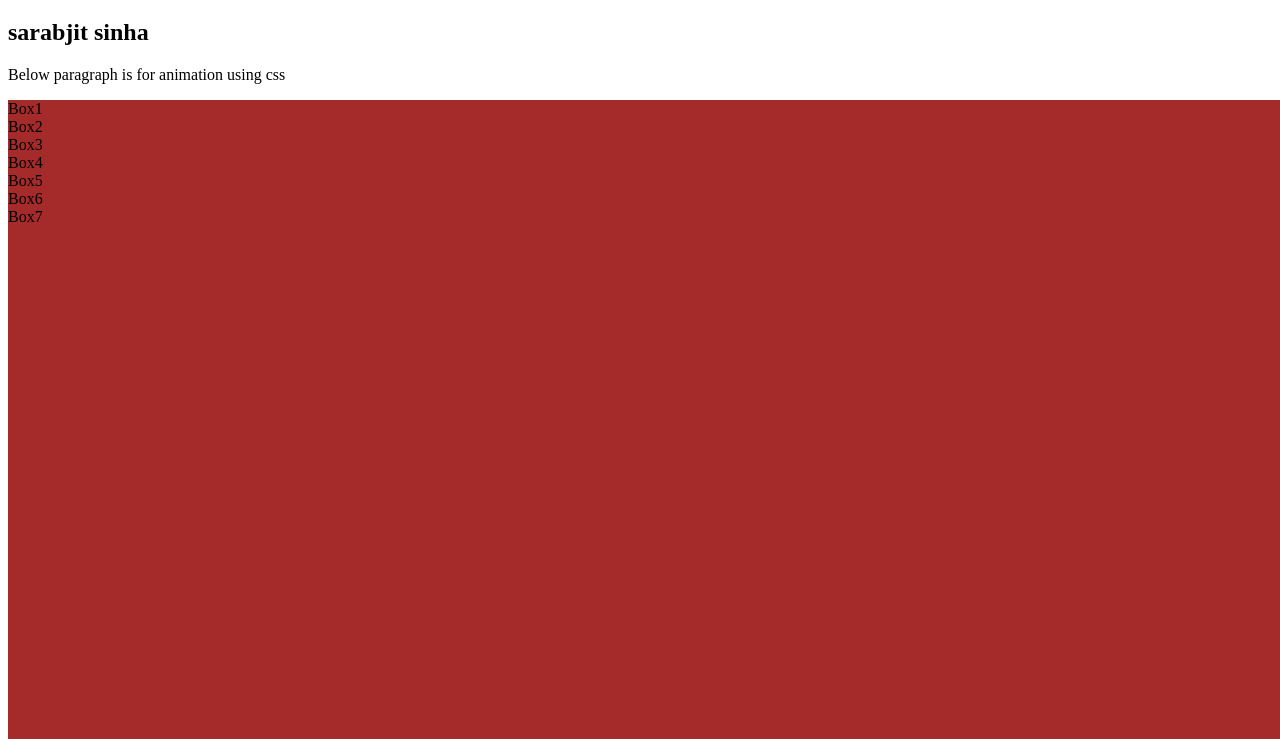
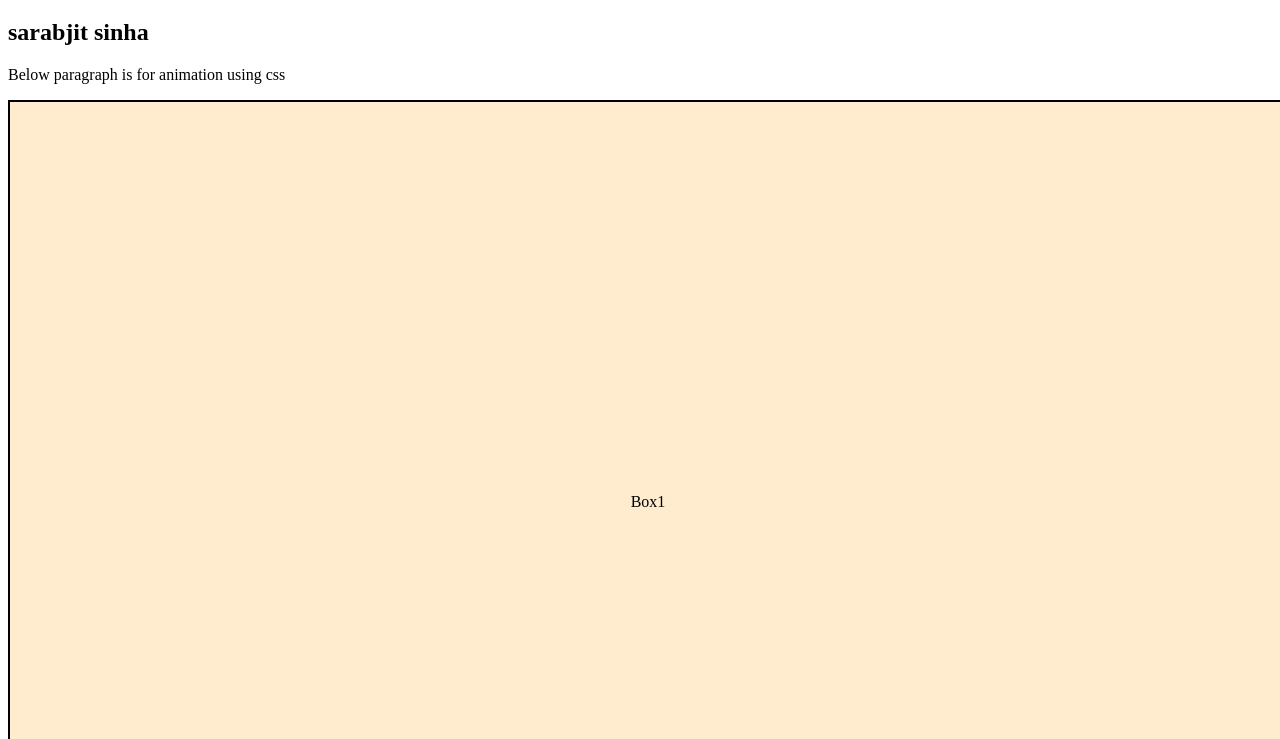
Before and after one commit to sarabjitsinha/My-practice01, a plain HTML site: page pract1.html in a window 1280 px wide. Shown: the part 61-800 px from the top of the page. Drawn offline with Linux system fonts and the light colour scheme.

Commit message:
fourth commit

```diff
--- a/pract1.css
+++ b/pract1.css
@@ -1,12 +1,30 @@
 .container {
+    display: flex;
+    flex-wrap: wrap;
+    flex-grow: 1;
+    justify-content: space-evenly;
     background-color: brown;
     height: 100vh;
     width: 100vw;
 }
 
  .box {
-
-    margin: 2px solid black;
+    background-color: blanchedalmond;
+    border: 2px solid black;
+    height: 100vh;
+    width: 100vw;
+    display: flex;
+    align-items: center;
+    justify-content: center;
+}
 
 
+.box .box1 {
+    background-color: rgb(19, 212, 61);
+    border: 2px solid black;
+    height: 100vh;
+    width: 100vw;
+    display: flex;
+    align-items: center;
+    justify-content: center;
 }
--- a/pract1.html
+++ b/pract1.html
@@ -21,13 +21,13 @@
 
         <div class="container">
 
-            <div class="box">Box1</div>
-            <div class="box">Box2</div>
-            <div class="box">Box3</div>
-            <div class="box">Box4</div>
-            <div class="box">Box5</div>
-            <div class="box">Box6</div>
-            <div class="box">Box7</div>
+            <div class="box box1">Box1</div>
+            <div class="box box2">Box2</div>
+            <div class="box box3">Box3</div>
+            <div class="box box4">Box4</div>
+            <div class="box box5">Box5</div>
+            <div class="box box6">Box6</div>
+            <div class="box box7">Box7</div>
 
         </div>
 
```
